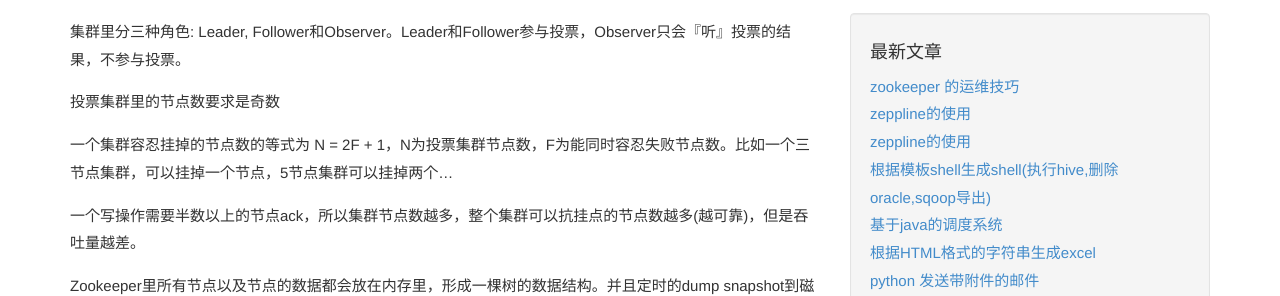
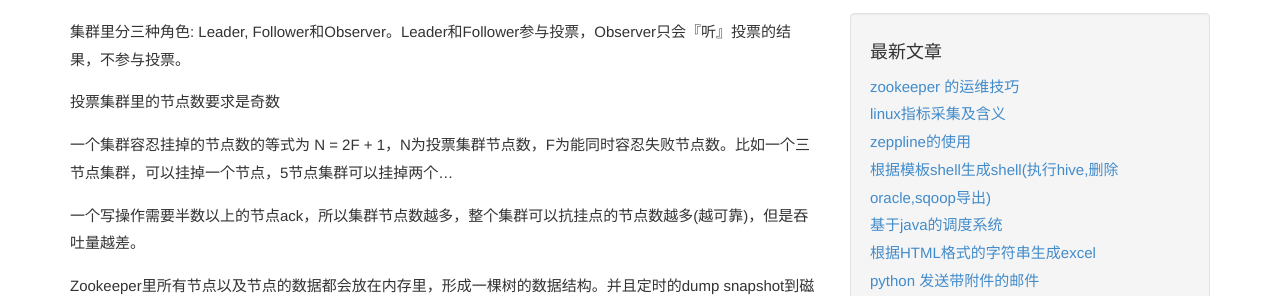
Before and after one commit to penger/penger.github.io, a Jekyll site: the page built from index.html, in a window 1280 px wide and 900 px high. Shown: the part 408-704 px from the top of the window. Built offline with Jekyll 4.4.1, drawn with Linux system fonts in a browser that asks for light colours; the list of posts is cut into pages by our own code; some of the changed text lies outside the part shown.

Commit message:
update linux

```diff
--- a/_posts/2017-11-23-useful-linux-command.markdown
+++ b/_posts/2017-11-23-useful-linux-command.markdown
@@ -1,8 +1,8 @@
 ---
 layout: post
 category: "read"
-title:  "zeppline的使用"
-tags: [zeppline]
+title:  "linux指标采集及含义"
+tags: [linux]
 ## 配置方法:
 ---
 
```
